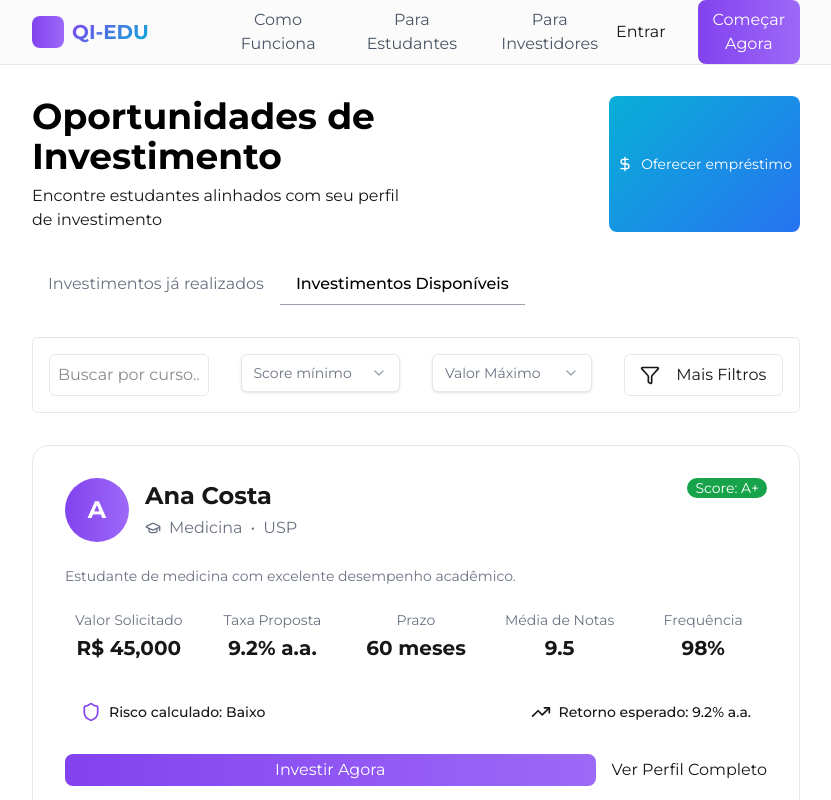
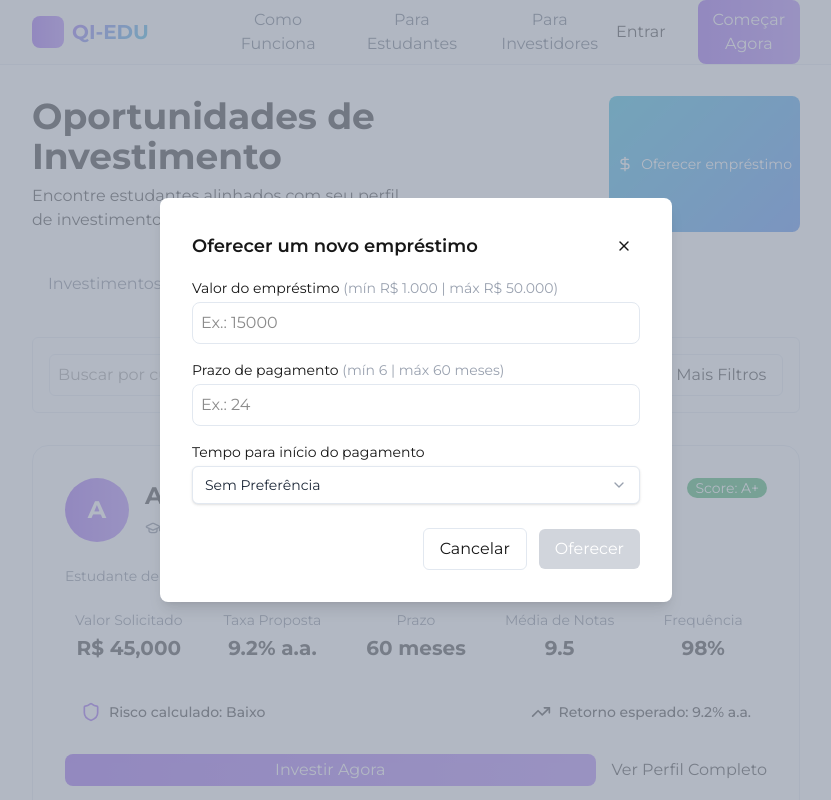
Before and after one commit to anabeggiato/inovcamp-qi_tech-g32, a Next.js app in the folder client/: page /dashboard/investidor in a window 1280 px wide. Both pictures are taken after a click on the button "Oferecer empréstimo". Shown: the top 800 px of the page, without its empty margins (224-1055 px from the left). Built offline with nearby package versions, Linux system fonts and the light colour scheme.

Commit message:
feat: popup ofereciemnto de crédito

```diff
--- /dev/null
+++ b/client/src/app/dashboard/investidor/LoanOffer.jsx
@@ -0,0 +1,250 @@
+"use client";
+import React, { useMemo, useState, Fragment } from "react";
+import { Listbox, Transition } from "@headlessui/react";
+import { ChevronDown, Check, X } from "lucide-react";
+
+const START_OPTS = [
+  { id: "any",    label: "Sem Preferência" },
+  { id: "during", label: "Durante a Graduação" },
+  { id: "after",  label: "Após a Graduação" },
+];
+
+const RULES = {
+  amountMin: 1000,
+  amountMax: 50000,
+  termMin: 6,
+  termMax: 60,
+};
+
+function StartPaySelect({ value, onChange }) {
+  return (
+    <Listbox value={value} onChange={onChange}>
+      <div className="relative w-full">
+        <Listbox.Button className="w-full bg-white border border-border rounded-md px-3 py-2 text-sm text-gray-800 flex items-center justify-between shadow-sm focus:outline-none focus:ring-2 focus:ring-[var(--primary)]">
+          <span>{value?.label ?? "Tempo para início do pagamento"}</span>
+          <ChevronDown className="w-4 h-4 text-gray-400" />
+        </Listbox.Button>
+
+        <Transition
+          as={Fragment}
+          leave="transition ease-in duration-100"
+          leaveFrom="opacity-100 translate-y-0"
+          leaveTo="opacity-0 -translate-y-1"
+        >
+          <Listbox.Options className="absolute z-50 mt-1 w-full bg-white border border-border rounded-xl shadow-xl py-1">
+            {START_OPTS.map((opt) => (
+              <Listbox.Option
+                key={opt.id}
+                value={opt}
+                className={({ active }) =>
+                  [
+                    "cursor-pointer select-none text-sm px-3 py-2 mx-1 flex items-center justify-between",
+                    "rounded-lg",
+                    active ? "bg-[var(--primary)] text-white" : "text-gray-800 hover:bg-gray-50",
+                  ].join(" ")
+                }
+              >
+                {({ selected }) => (
+                  <>
+                    <span className={selected ? "font-medium" : "font-normal"}>
+                      {opt.label}
+                    </span>
+                    {selected && <Check className="w-4 h-4" />}
+                  </>
+                )}
+              </Listbox.Option>
+            ))}
+          </Listbox.Options>
+        </Transition>
+      </div>
+    </Listbox>
+  );
+}
+
+/**
+ * Props:
+ * - showPopup: boolean        -> controla a visibilidade
+ * - setShowPopup: fn(bool)    -> para abrir/fechar
+ * - onSubmit?: fn(payload)    -> (opcional) recebe o payload válido
+ */
+export default function LoanOffer({ showPopup, setShowPopup, onSubmit }) {
+  if (!showPopup) return null;
+
+  // States do form (prontos pro backend)
+  const [amount, setAmount] = useState("");
+  const [term, setTerm] = useState("");
+  const [startPay, setStartPay] = useState(START_OPTS[0]);
+
+  // States de validação
+  const [errors, setErrors] = useState({ amount: "", term: "" });
+  const [touched, setTouched] = useState({ amount: false, term: false });
+
+  // Helpers
+  const parseNumber = (v) => (v === "" || v == null ? NaN : Number(v));
+
+  const validateAmount = (raw) => {
+    const n = parseNumber(raw);
+    if (isNaN(n)) return "Informe um valor válido.";
+    if (n < RULES.amountMin) return `Valor mínimo é R$ ${RULES.amountMin.toLocaleString("pt-BR")}.`;
+    if (n > RULES.amountMax) return `Valor máximo é R$ ${RULES.amountMax.toLocaleString("pt-BR")}.`;
+    return "";
+  };
+
+  const validateTerm = (raw) => {
+    const n = parseNumber(raw);
+    if (isNaN(n)) return "Informe um prazo válido.";
+    if (!Number.isInteger(n)) return "Prazo deve ser um número inteiro em meses.";
+    if (n < RULES.termMin) return `Prazo mínimo é ${RULES.termMin} meses.`;
+    if (n > RULES.termMax) return `Prazo máximo é ${RULES.termMax} meses.`;
+    return "";
+  };
+
+  // Validação em tempo real
+  const onAmountChange = (e) => {
+    const val = e.target.value;
+    setAmount(val);
+    if (touched.amount) setErrors((p) => ({ ...p, amount: validateAmount(val) }));
+  };
+
+  const onTermChange = (e) => {
+    const val = e.target.value;
+    setTerm(val);
+    if (touched.term) setErrors((p) => ({ ...p, term: validateTerm(val) }));
+  };
+
+  const onBlurField = (field) => {
+    setTouched((p) => ({ ...p, [field]: true }));
+    if (field === "amount") setErrors((p) => ({ ...p, amount: validateAmount(amount) }));
+    if (field === "term") setErrors((p) => ({ ...p, term: validateTerm(term) }));
+  };
+
+  const isValid = !validateAmount(amount) && !validateTerm(term);
+
+  // Payload pronto pro backend
+  const payload = {
+    amount: parseNumber(amount),       // número (ex: 15000)
+    termMonths: parseNumber(term),     // número inteiro
+    startPaymentTiming: startPay?.id,  // "any" | "during" | "after"
+  };
+
+  const handleSubmit = (e) => {
+    e.preventDefault();
+    // força validação final
+    const aErr = validateAmount(amount);
+    const tErr = validateTerm(term);
+    setErrors({ amount: aErr, term: tErr });
+    setTouched({ amount: true, term: true });
+    if (aErr || tErr) return;
+
+    // dispara callback opcional para quem chamou
+    onSubmit?.(payload);
+
+    // fecha o popup
+    setShowPopup(false);
+  };
+
+  const close = () => setShowPopup(false);
+
+  return (
+    <div
+      className="fixed inset-0 bg-gray-400/75 z-50 flex items-center justify-center"
+      onClick={close} // clique no overlay fecha
+    >
+      <form
+        onSubmit={handleSubmit}
+        className="bg-white shadow-lg rounded-lg p-8 w-[40%] space-y-4"
+        onClick={(e) => e.stopPropagation()} // impede fechar ao clicar dentro
+      >
+        {/* Header */}
+        <div className="flex items-center justify-between">
+          <h3 className="text-lg font-semibold">Oferecer um novo empréstimo</h3>
+          <button
+            type="button"
+            onClick={close}
+            className="p-2 rounded-md hover:bg-gray-100"
+            aria-label="Fechar"
+            title="Fechar"
+          >
+            <X className="w-4 h-4" />
+          </button>
+        </div>
+
+        {/* Valor do empréstimo */}
+        <div className="flex flex-col w-full text-left">
+          <label className="text-sm mb-1">
+            Valor do empréstimo{" "}
+            <span className="text-gray-400">
+              (mín R$ {RULES.amountMin.toLocaleString("pt-BR")} | máx R$ {RULES.amountMax.toLocaleString("pt-BR")})
+            </span>
+          </label>
+          <input
+            type="number"
+            inputMode="numeric"
+            min={RULES.amountMin}
+            max={RULES.amountMax}
+            step="100"
+            value={amount}
+            onChange={onAmountChange}
+            onBlur={() => onBlurField("amount")}
+            className={`p-2 border rounded-lg ${
+              errors.amount ? "border-red-500 focus:ring-red-500" : "border-border focus:ring-[var(--primary)]"
+            } focus:outline-none focus:ring-2`}
+            placeholder="Ex.: 15000"
+          />
+          {errors.amount && <span className="text-xs text-red-600 mt-1">{errors.amount}</span>}
+        </div>
+
+        {/* Prazo de pagamento */}
+        <div className="flex flex-col w-full text-left">
+          <label className="text-sm mb-1">
+            Prazo de pagamento{" "}
+            <span className="text-gray-400">
+              (mín {RULES.termMin} | máx {RULES.termMax} meses)
+            </span>
+          </label>
+          <input
+            type="number"
+            inputMode="numeric"
+            min={RULES.termMin}
+            max={RULES.termMax}
+            step="1"
+            value={term}
+            onChange={onTermChange}
+            onBlur={() => onBlurField("term")}
+            className={`p-2 border rounded-lg ${
+              errors.term ? "border-red-500 focus:ring-red-500" : "border-border focus:ring-[var(--primary)]"
+            } focus:outline-none focus:ring-2`}
+            placeholder="Ex.: 24"
+          />
+          {errors.term && <span className="text-xs text-red-600 mt-1">{errors.term}</span>}
+        </div>
+
+        {/* Tempo para início do pagamento */}
+        <div className="flex flex-col w-full text-left">
+          <label className="text-sm mb-1">Tempo para início do pagamento</label>
+          <StartPaySelect value={startPay} onChange={setStartPay} />
+        </div>
+
+        {/* Ações */}
+        <div className="flex items-center justify-end gap-3 pt-2">
+          <button
+            type="button"
+            className="px-4 py-2 rounded-md border border-border hover:bg-gray-50"
+            onClick={close}
+          >
+            Cancelar
+          </button>
+          <button
+            type="submit"
+            disabled={!isValid}
+            className={`px-4 py-2 rounded-md text-white ${
+              isValid ? "bg-[var(--primary)] hover:opacity-90" : "bg-gray-300 cursor-not-allowed"
+            }`}
+          >
+            Oferecer
+          </button>
+        </div>
+      </form>
+    </div>
+  );
+}
--- a/client/src/app/dashboard/investidor/page.jsx
+++ b/client/src/app/dashboard/investidor/page.jsx
@@ -1,15 +1,17 @@
 "use client"
 import Footer from '@/app/components/Footer'
 import Header from '@/app/components/Header'
-import { DollarSign} from 'lucide-react'
+import { DollarSign } from 'lucide-react'
 import { useState } from 'react'
 import GeneralVision from './GeneralVision'
 import OpportunitiesVision from './OpportunitiesVision'
+import LoanOffer from './LoanOffer'
 
 
 export default function InvestorPage() {
 
     const [vision, setVision] = useState('opportunities')
+    const [showOffer, setShowOffer] = useState(false);
 
     return (
         <div>
@@ -25,10 +27,12 @@ export default function InvestorPage() {
                     </div>
 
                     <div className='w-full flex justify-end'>
-                        <button className='flex items-center bg-second-gradient p-2 py-1 text-white rounded-lg text-sm gap-2 hover:shadow-md'>
+                        <button className='flex items-center bg-second-gradient p-2 py-1 text-white rounded-lg text-sm gap-2 hover:shadow-md' onClick={() => setShowOffer(!showOffer)}>
                             <DollarSign size={16} /> Oferecer empréstimo
                         </button>
                     </div>
+                    {showOffer && <LoanOffer showPopup={showOffer} setShowPopup={setShowOffer} onSubmit={(payload) => { console.log("Enviar pro backend:", payload); }}
+                    />}
                 </section>
 
                 <div className='w-full flex items-start '>
```
